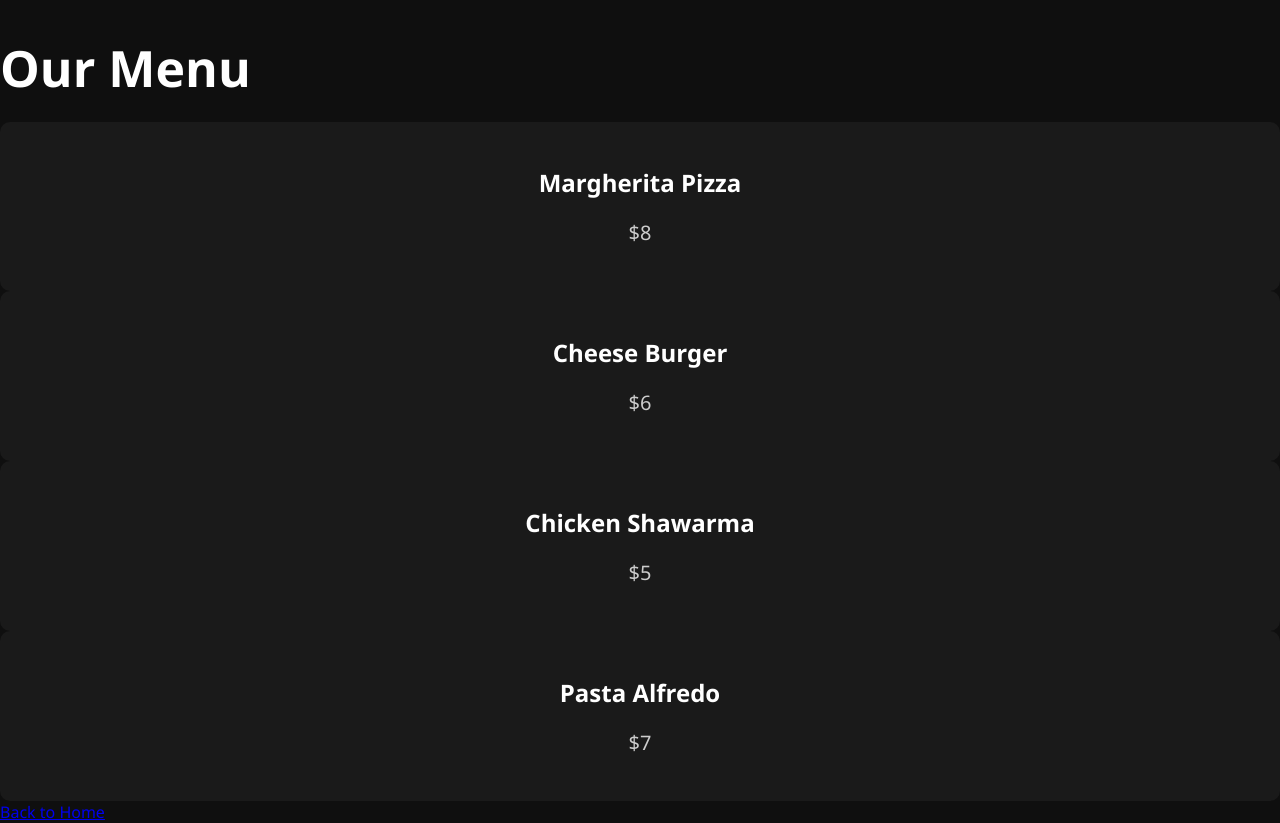
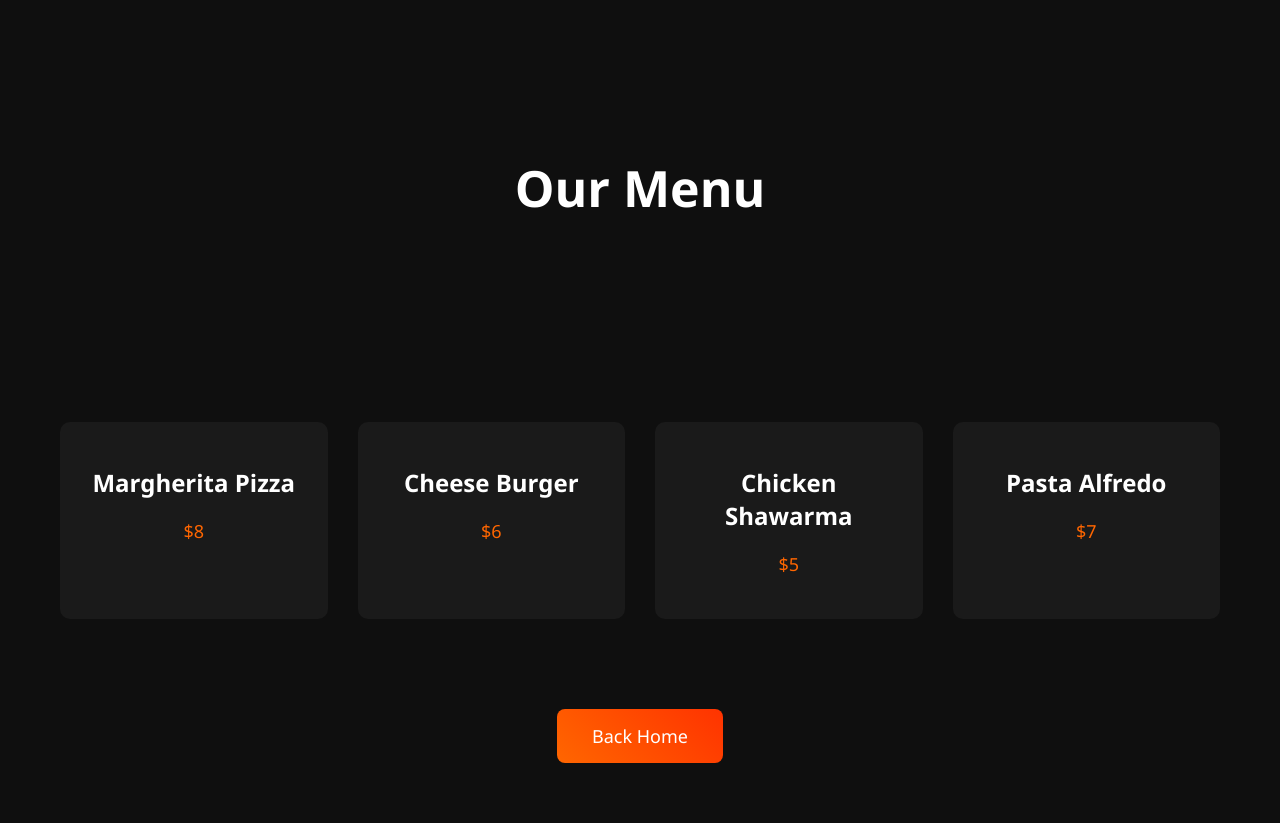
Before and after one commit to QantraDev/restaurant-demo, a plain HTML site: page menu.html in a window 1280 px wide. Drawn offline with Linux system fonts and the light colour scheme.

Commit message:
Update menu.html

```diff
--- a/menu.html
+++ b/menu.html
@@ -8,29 +8,37 @@
 
 <body>
 
+<header>
   <h1>Our Menu</h1>
+</header>
+
+<div class="menu-container">
 
   <div class="menu-item">
     <h2>Margherita Pizza</h2>
-  <p>$8</p>
+    <p class="price">$8</p>
   </div>
 
   <div class="menu-item">
     <h2>Cheese Burger</h2>
-  <p>$6</p>
+    <p class="price">$6</p>
   </div>
 
   <div class="menu-item">
     <h2>Chicken Shawarma</h2>
-  <p>$5</p>
+    <p class="price">$5</p>
   </div>
 
   <div class="menu-item">
     <h2>Pasta Alfredo</h2>
-  <p>$7</p>
+    <p class="price">$7</p>
   </div>
 
-<a href="index.html">Back to Home</a>
+</div>
+
+<div style="text-align:center; padding-bottom:50px;">
+  <a class="btn" href="index.html">Back Home</a>
+</div>
 
 </body>
 </html>
```
Lines whose indentation alone changed are shown as unchanged.
